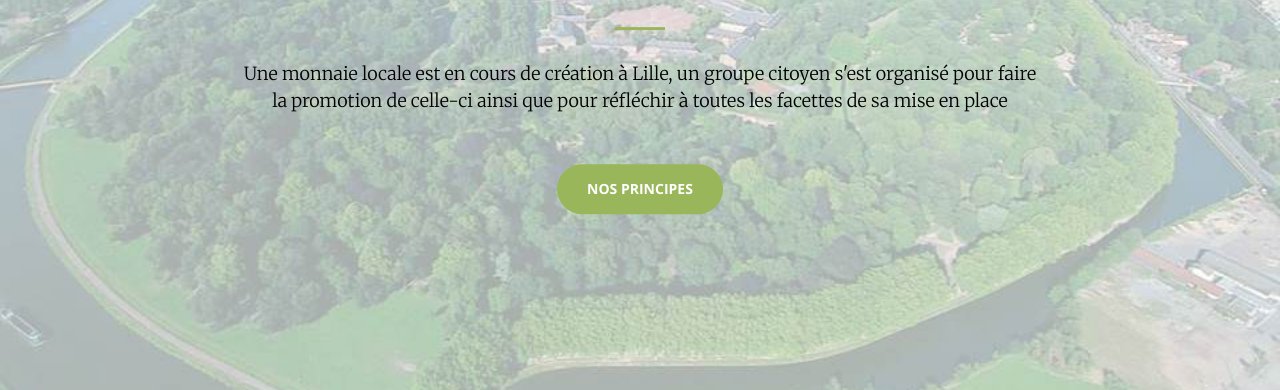
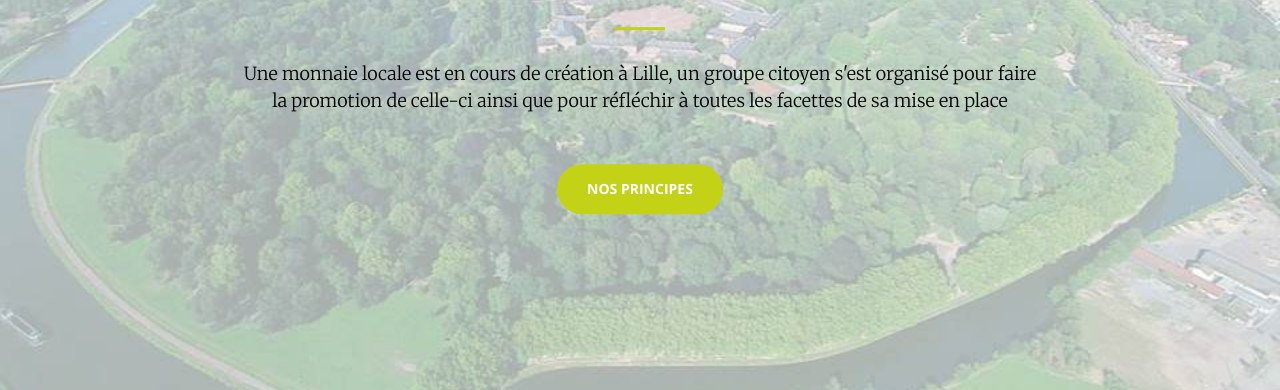
Before and after one commit to MLCLille/MLCLille.github.io, a website: page index.html in a window 1280 px wide. Shown: the part 410-800 px from the top of the page. Drawn offline with nearby package versions, Linux system fonts and the light colour scheme; a script that the page names is missing.

Commit message:
Update creative.css

```diff
--- a/css/creative.css
+++ b/css/creative.css
@@ -13,7 +13,7 @@ body {
   font-family: 'Merriweather', 'Helvetica Neue', Arial, sans-serif;
 }
 hr {
-  border-color: #9cb45e;
+  border-color: #c3d217;
   border-width: 3px;
   max-width: 50px;
 }
@@ -24,7 +24,7 @@ a {
   -webkit-transition: all 0.35s;
   -moz-transition: all 0.35s;
   transition: all 0.35s;
-  color: #99b65a;
+  color: #c3d217;
 }
 a:hover,
 a:focus {
@@ -337,8 +337,8 @@ fieldset[disabled] .btn-default.active {
 }
 .btn-primary {
   color: #ffffff;
-  background-color: #99b65a;
-  border-color: #99b65a;
+  background-color: #c3d217;
+  border-color: #c3d217;
   -webkit-transition: all 0.35s;
   -moz-transition: all 0.35s;
   transition: all 0.35s;
```
